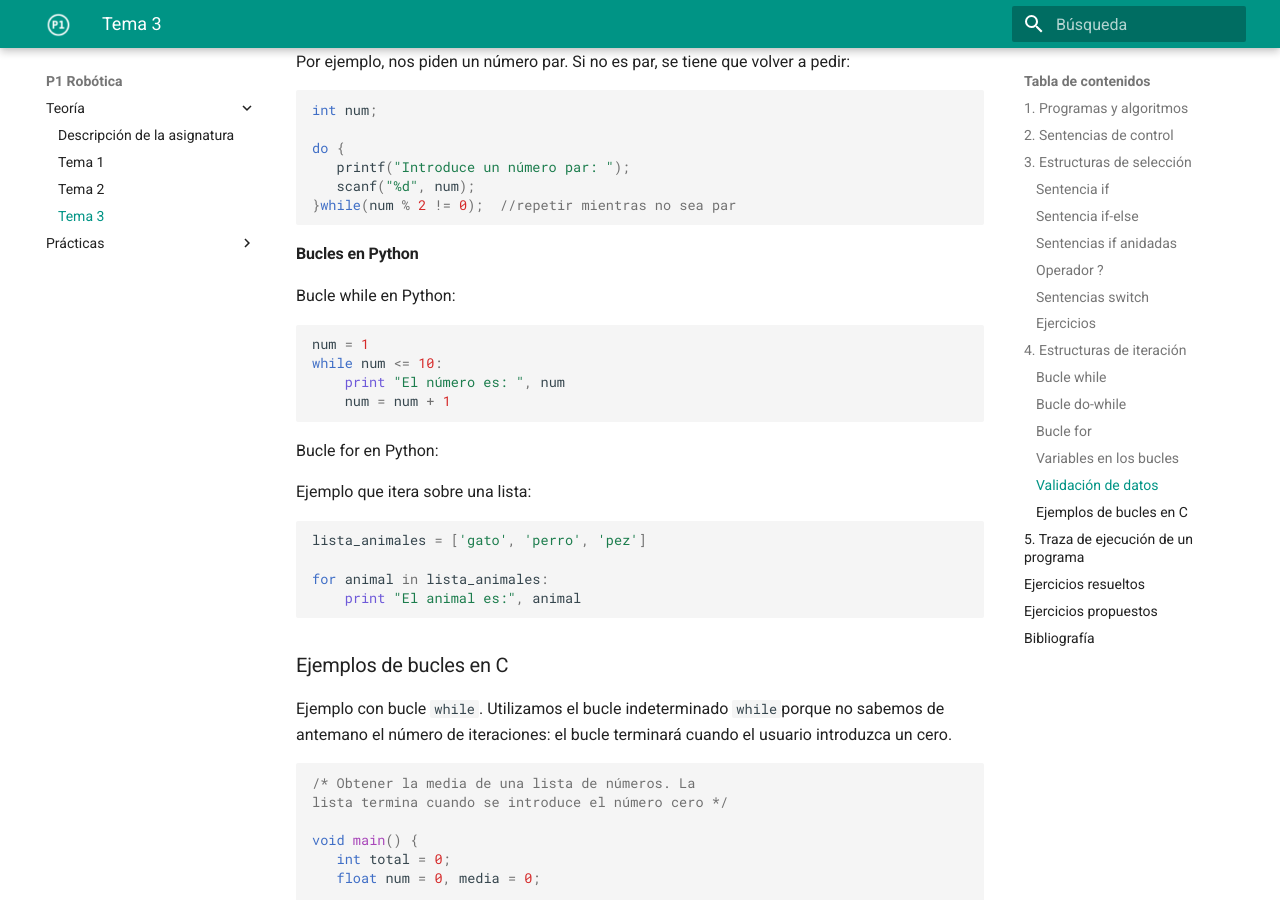
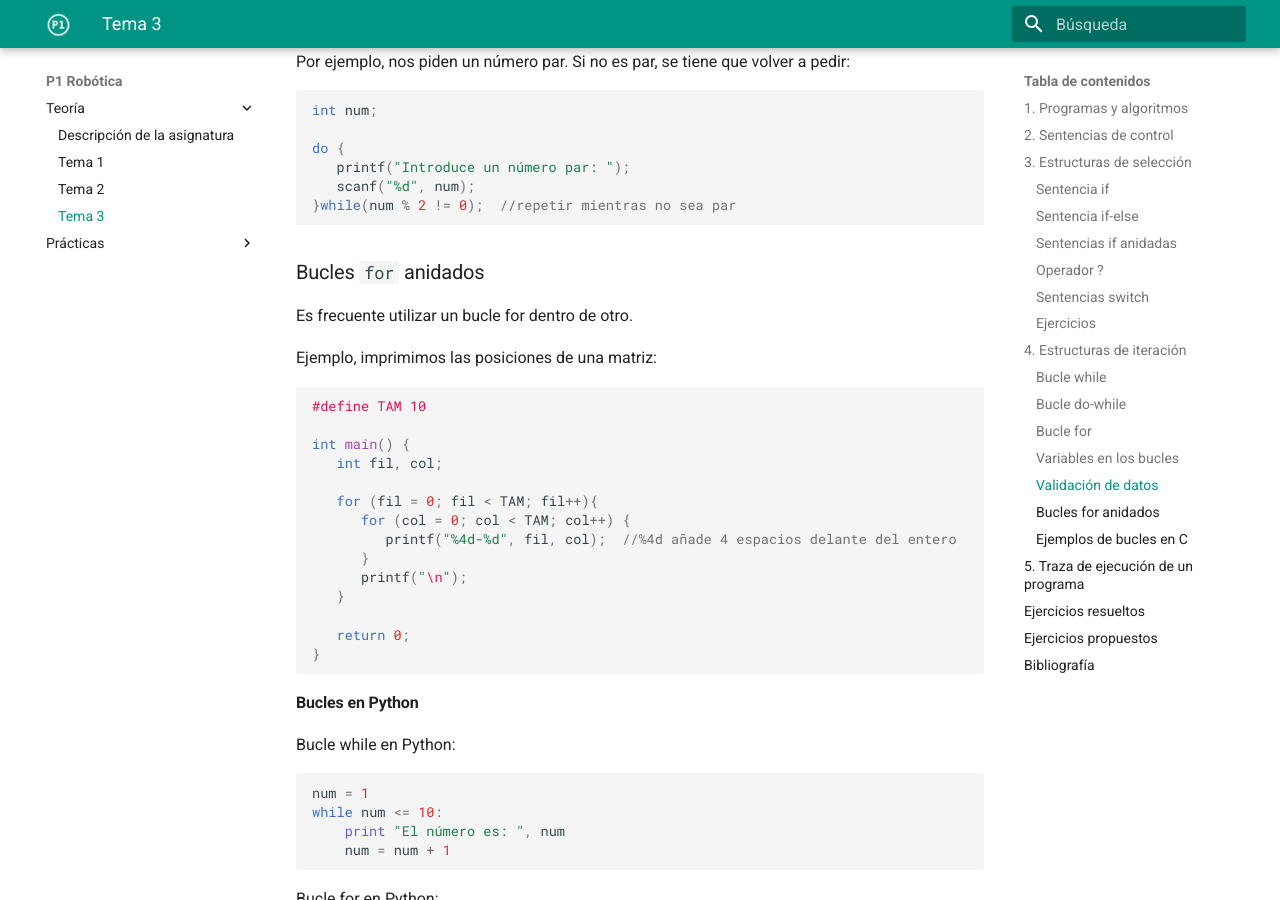
Before and after one commit to cpomares/p1-robotica, an MkDocs documentation site: the page built from docs/Teoria/tema03-sentencias-de-control/tema03-sentencias-de-control.md, in a window 1280 px wide and 900 px high, scrolled down 16531 px. Built offline with MkDocs 1.6.1 and Material for MkDocs 9.7.7, drawn with Linux system fonts in a browser that asks for light colours.

Commit message:
Añadido ejemplo bucle for anidado

```diff
--- a/docs/Teoria/tema03-sentencias-de-control/tema03-sentencias-de-control.md
+++ b/docs/Teoria/tema03-sentencias-de-control/tema03-sentencias-de-control.md
@@ -671,6 +671,30 @@ do {
 
 ~~~
 
+### Bucles `for` anidados
+
+Es frecuente utilizar un bucle for dentro de otro.
+
+Ejemplo, imprimimos las posiciones de una matriz:
+
+~~~c
+#define TAM 10
+
+int main() {
+   int fil, col;
+
+   for (fil = 0; fil < TAM; fil++){
+      for (col = 0; col < TAM; col++) {
+         printf("%4d-%d", fil, col);  //%4d añade 4 espacios delante del entero
+      }
+      printf("\n");
+   }
+
+   return 0;
+}
+~~~
+
+
 #### Bucles en Python
 
 Bucle while en Python:
```
